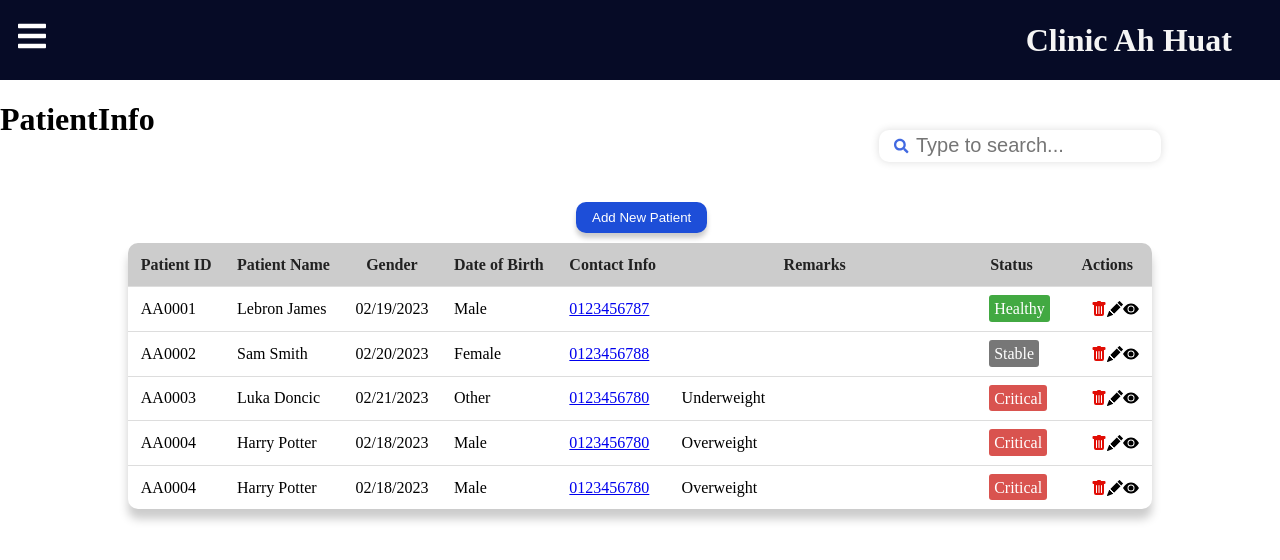
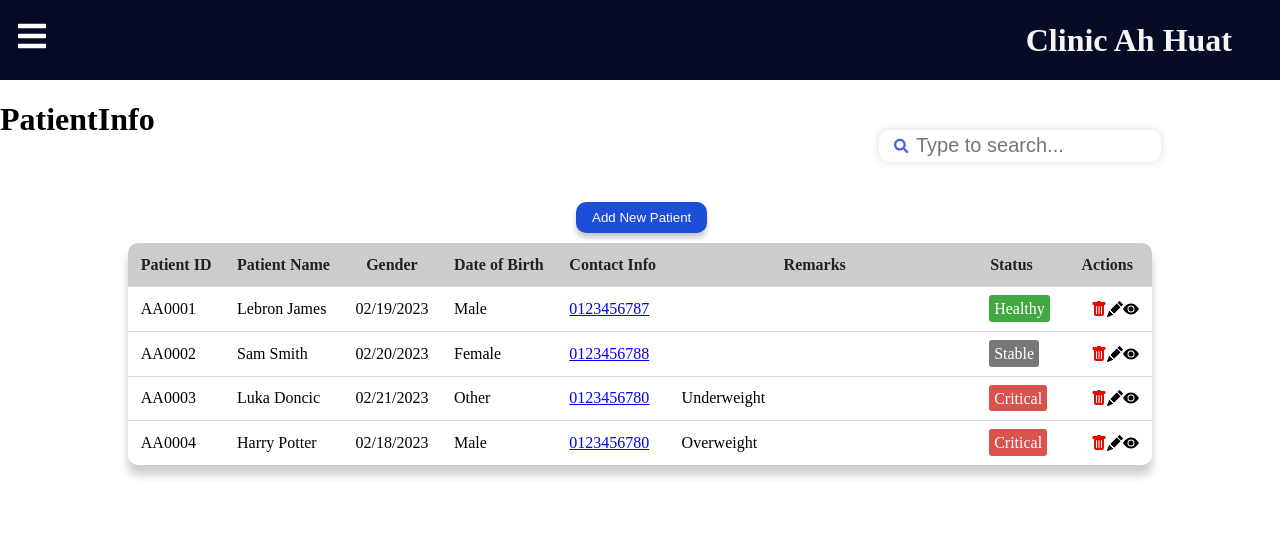
Before and after one commit to chewyuhan/FIT3164-MDS12-AutomatedHealthcareInformationSystem_Front_End, a React (Create React App) app in the folder v1/: page /patientinfo in a window 1280 px wide. Shown: the top 560 px of the page. Built offline with nearby package versions, Linux system fonts and the light colour scheme.

Commit message:
Solve patient diagnosis error shown

```diff
--- a/v1/src/components/PatientDiagForm/DiagForm.js
+++ b/v1/src/components/PatientDiagForm/DiagForm.js
@@ -1,5 +1,5 @@
 import React, { useState } from 'react';
-import patientsData from "../database/PatientsData";
+import patientsData from "../../database/PatientsData";
 
 const PatientDiagnosisForm = () => {
   const [selectedPatient, setSelectedPatient] = useState(null);
--- a/v1/src/database/PatientsData.js
+++ b/v1/src/database/PatientsData.js
@@ -56,24 +56,7 @@ const patientsData = [
       emergencyRemarks: "Child",
       remarks: "Overweight",
       status: "Critical",
-    },
-    {
-        patientID: "AA0004",
-        creratedAT: "2001-02-03", // Format: YYYY-MM-dd
-        updatedAt: "2001-02-03",   // Format: YYYY-MM-dd
-        ic: "011101110111",
-        firstName: "Harry",
-        lastName: "Potter",
-        dob: "2023-02-18", // Format: YYYY-MM-dd
-        gender: "Male",
-        nationality: "Malaysian",
-        phoneNo: "0123456780",
-        email: "Child",
-        emergencyNo: "Child",
-        emergencyRemarks: "Child",
-        remarks: "Overweight",
-        status: "Critical",
-      },
+    }
   ];
 
 
--- a/v1/src/pages/PatientDiag.js
+++ b/v1/src/pages/PatientDiag.js
@@ -7,7 +7,7 @@ function PatientDiag() {
     <div className='patientdiag'>
       <Sidebar />
       <h1>PatientDiag</h1>
-      {/* <PatientDiagnosisForm /> Insert the PatientDiagnosisForm component here */}
+      <PatientDiagnosisForm />
     </div>
   );
 }
```
